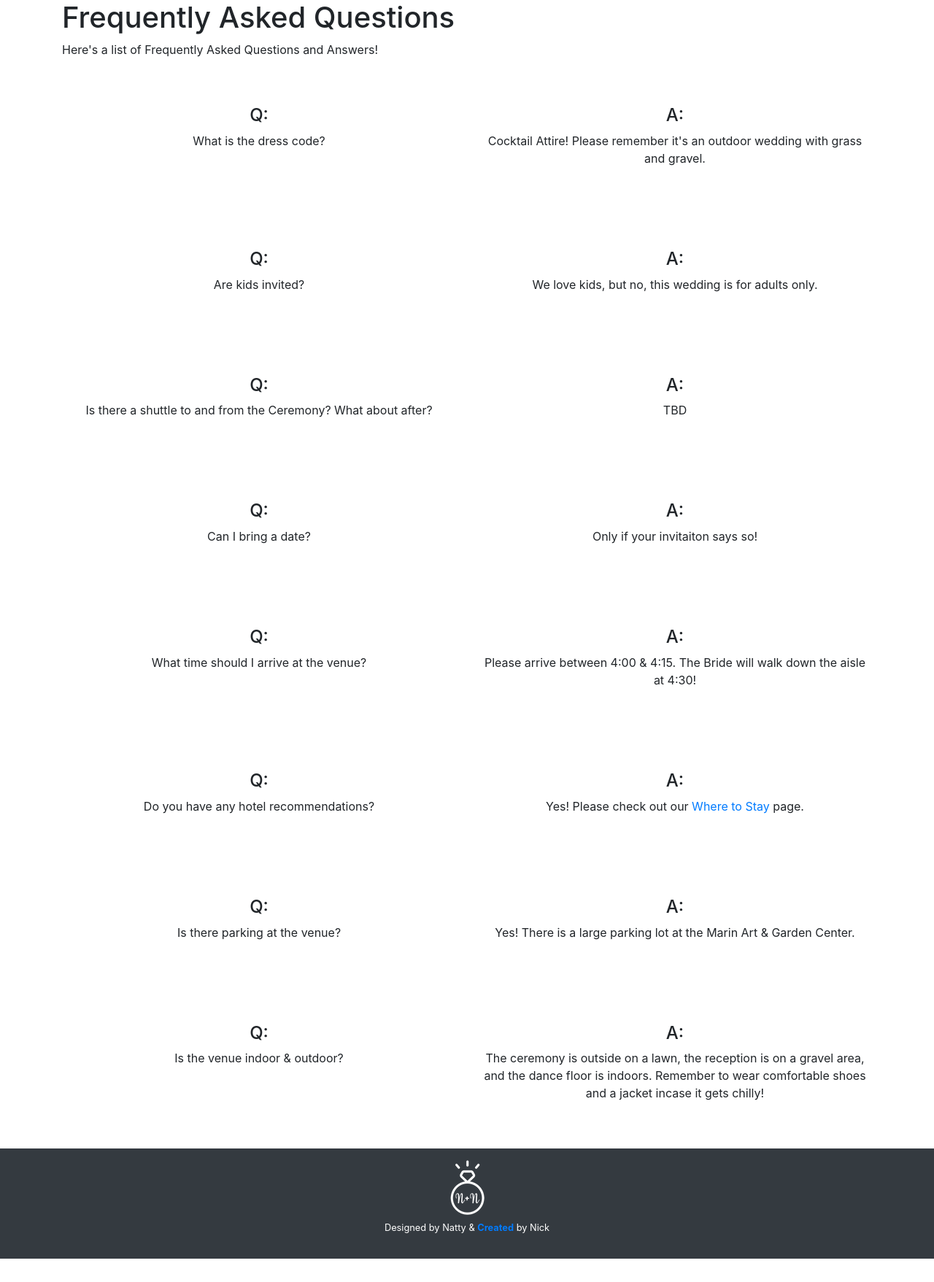
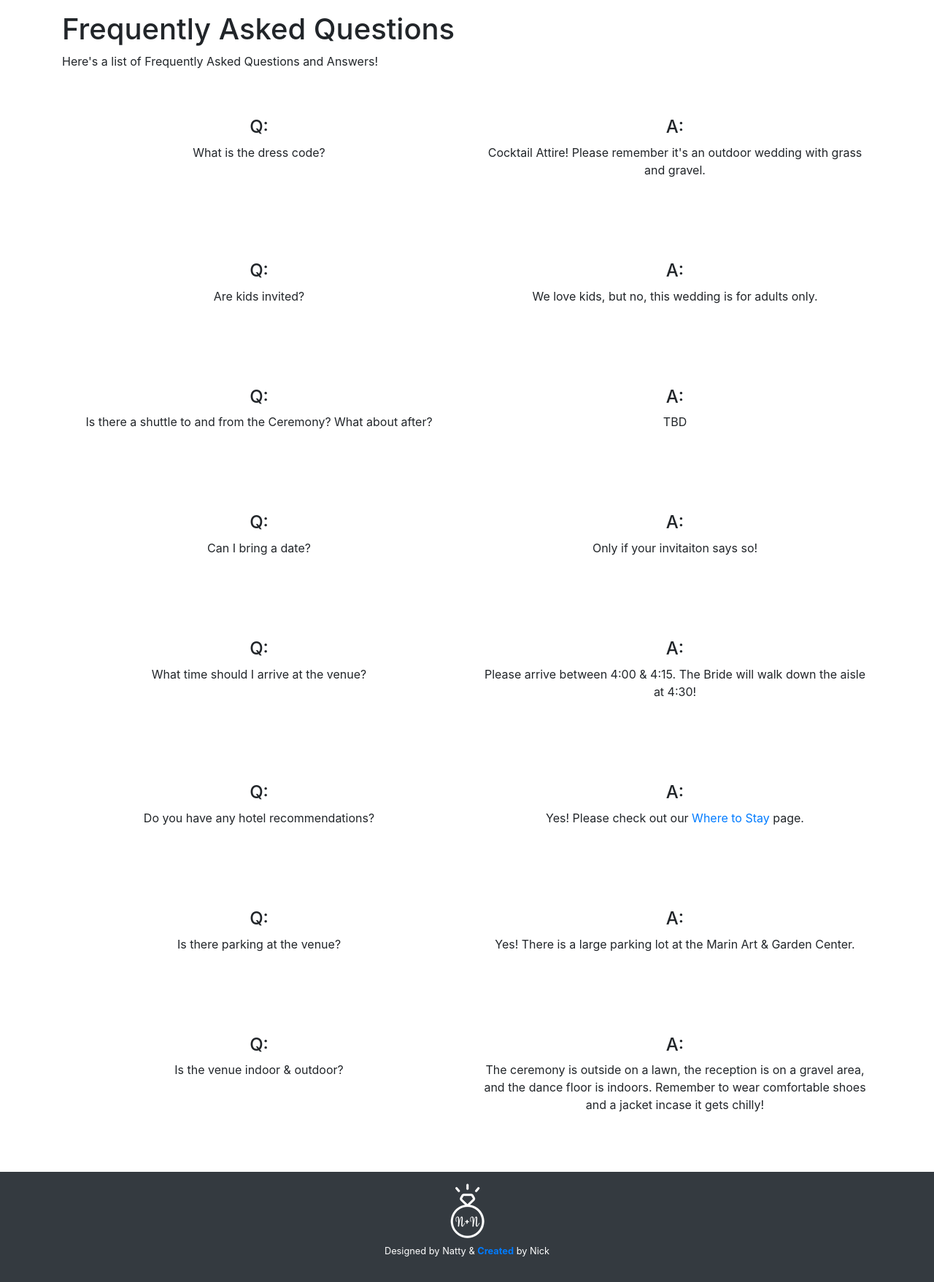
Before and after one commit to nickbap/BoatParty, a Flask app: page /faq in a window 1280 px wide. Shown: the part 56-1813 px from the top of the page at 73% size. Before the commit the page ends 1781 px from the top, so only its background shows below. Run offline with Flask 2, Linux system fonts and the light colour scheme; some libraries are stand-ins or nearby versions.

Commit message:
Added padding to main content container

```diff
--- a/boatparty/templates/base.html
+++ b/boatparty/templates/base.html
@@ -65,7 +65,7 @@
     <div class="home-bg">
     </div>
     {% else %}
-    <div class="container">
+    <div class="container py-3">
         {% with messages = get_flashed_messages() %}
         {% if messages %}
         {% for message in messages %}
```
